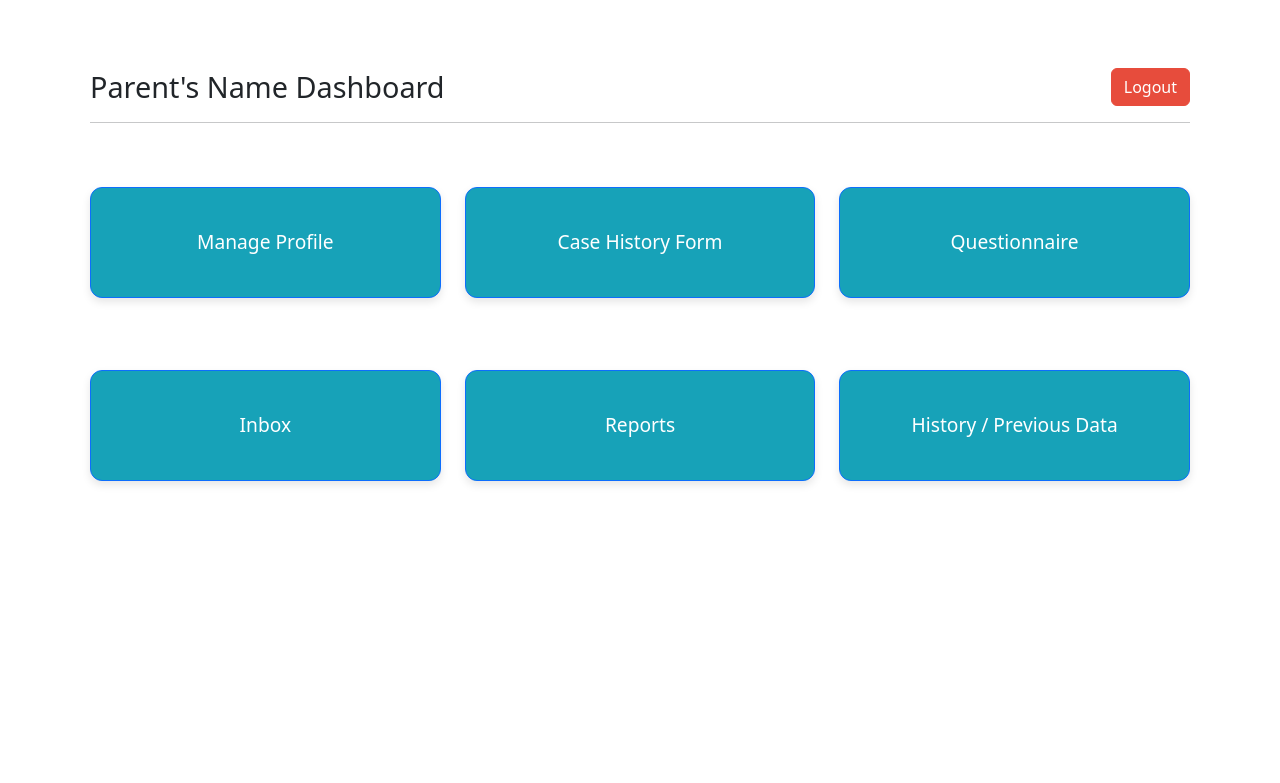
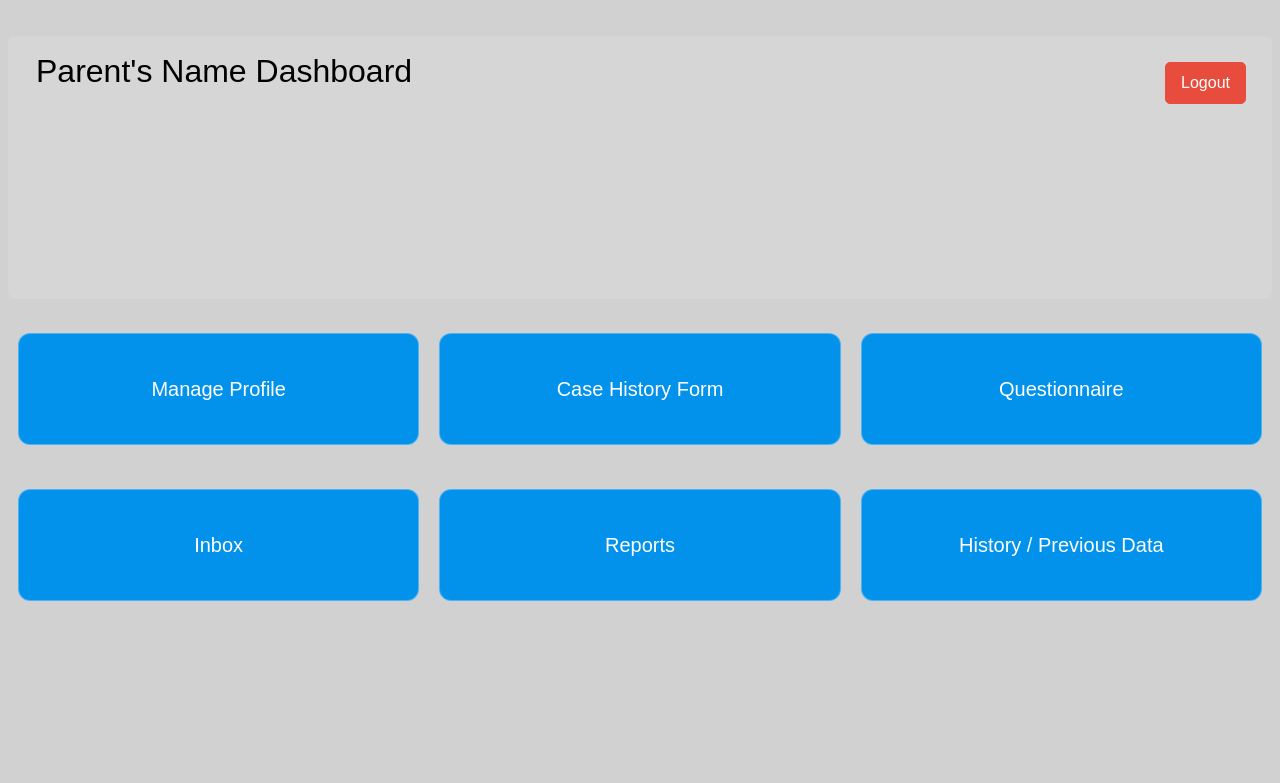
Before and after one commit to praharsha-sri/Autism-Detection, a plain HTML site: page parent_dashboard.html in a window 1280 px wide. Drawn offline with nearby package versions, Linux system fonts and the light colour scheme.

Commit message:
changes in the dashboard of parent

```diff
--- a/dashboard.css
+++ b/dashboard.css
@@ -1,6 +1,26 @@
-/* Container padding */
-.container {
+/* Reset and base styles */
+* {
+    margin: 0;
+    padding: 0;
+    box-sizing: border-box;
+}
+
+body, html {
+    height: 100%;
+    width: 100%;
+    font-family: Arial, sans-serif;
+    overflow: hidden;
+}
+
+/* Container styles */
+.container-fluid {
+    min-height: 100vh;
+    width: 100vw;
     padding: 20px;
+    background-color: #d1d1d1; /* Purple background */
+    color: white;
+    display: flex;
+    flex-direction: column;
 }
 
 /* Header section */
@@ -8,11 +28,10 @@
     display: flex;
     justify-content: space-between;
     align-items: center;
-}
-
-.dashboard-header h2 {
-    font-size: 1.8rem;
-    margin: 0;
+    margin-bottom: 30px;
+    padding: 10px;
+    background-color: rgba(255, 255, 255, 0.1);
+    border-radius: 10px;
 }
 
 /* Username and logout button */
@@ -24,43 +43,54 @@
 .username {
     margin-right: 15px;
     font-weight: bold;
+    color: white;
+}
+
+/* Dashboard buttons styling */
+.row {
+    flex-grow: 1;
+    display: flex;
+    flex-wrap: wrap;
+    align-content: flex-start;
+}
+
+.col-md-4 {
+    width: 33.333%;
+    padding: 10px;
 }
 
 /* Dashboard buttons styling */
 .dashboard-item {
     font-size: 1.2rem;
     text-align: center;
-    padding: 40px; /* Increased height */
+    padding: 40px;
     width: 100%;
+    height: 100%;
     border-radius: 12px;
-    box-shadow: 0 4px 8px rgba(0, 0, 0, 0.1);
-    background-color: #17a2b8; /* Custom button color (teal-like) */
-    color: white;
-    transition: background-color 0.3s ease, transform 0.3s ease;
+    background-color: #0392eb; /* New orange background */
+    color: #ffffff; /* White text for visibility */
+    transition: all 0.3s ease;
+    border: 1px solid rgba(255, 255, 255, 0.3);
+    display: flex;
+    justify-content: center;
+    align-items: center;
+    cursor: pointer;
 }
 
 .dashboard-item:hover {
-    background-color: #138496; /* Darker teal for hover effect */
-    transform: translateY(-3px); /* Slightly raise the button on hover */
-    color: white;
-}
-
-/* Ensure equal spacing */
-.row .col-md-4 {
-    display: flex;
-    justify-content: center;
-    align-items: center;
-}
-
-/* Add some margin to make the layout balanced */
-.mb-4 {
-    margin-bottom: 20px;
+    background-color: #1079e2; /* Lighter orange on hover */
+    color: #ffffff; /* Keep text white */
+    box-shadow: 0 8px 20px rgba(0, 0, 0, 0.15);
 }
 
 /* Logout button styling */
 .btn-danger {
     background-color: #e74c3c;
     border-color: #e74c3c;
+    color: white;
+    padding: 8px 15px;
+    border-radius: 5px;
+    transition: all 0.3s ease;
 }
 
 .btn-danger:hover {
@@ -70,8 +100,21 @@
 
 /* On smaller screens */
 @media (max-width: 768px) {
+    .col-md-4 {
+        width: 100%;
+    }
+
     .dashboard-item {
-        font-size: 1rem;
-        padding: 25px; /* Reduced height for smaller screens */
+        font-size: 0.9rem; /* Even smaller font size on small screens */
+        padding: 20px;
+    }
+
+    .dashboard-header {
+        flex-direction: column;
+        align-items: flex-start;
+    }
+
+    .username-logout {
+        margin-top: 10px;
     }
 }
--- a/parent_dashboard.html
+++ b/parent_dashboard.html
@@ -3,43 +3,38 @@
 <head>
     <meta charset="UTF-8">
     <meta name="viewport" content="width=device-width, initial-scale=1.0">
-    <title>Parents Dashboard</title>
+    <title>Parent's Dashboard</title>
     <link href="https://cdn.jsdelivr.net/npm/bootstrap@5.3.0-alpha1/dist/css/bootstrap.min.css" rel="stylesheet">
-    <link rel="stylesheet" href="dashboard.css"> <!-- Link to external CSS -->
+    <link href="dashboard.css" rel="stylesheet">
 </head>
-<body>
-    <div class="container mt-5">
-        <div class="dashboard-header">
-            <h2>Parent's Name Dashboard</h2>
-            <div class="username-logout">
+<body class="d-flex flex-column">
+    <div class="container-fluid flex-grow-1 d-flex flex-column">
+        <div class="row bg-light bg-opacity-10 rounded-3 p-3 mb-4 mt-3">
+            <div class="col-md-8">
+                <h2 class="text-black">Parent's Name Dashboard</h2>
+            </div>
+            <div class="col-md-4 text-md-end">
                 <button class="btn btn-danger">Logout</button>
             </div>
         </div>
-        <hr>
-        <br>
-        <br>
-        <div class="row">
-            <div class="col-md-4 mb-4">
-                <a href="#" class="dashboard-item btn btn-primary btn-block">Manage Profile</a>
+        <div class="row g-4 flex-grow-1">
+            <div class="col-md-4 col-sm-6">
+                <a href="#" class="dashboard-item btn btn-primary w-100 h-100 d-flex align-items-center justify-content-center fs-5">Manage Profile</a>
             </div>
-            <div class="col-md-4 mb-4">
-                <a href="home_page_parent.html" class="dashboard-item btn btn-primary btn-block">Case History Form</a>
+            <div class="col-md-4 col-sm-6">
+                <a href="home_page_parent.html" class="dashboard-item btn btn-primary w-100 h-100 d-flex align-items-center justify-content-center fs-5">Case History Form</a>
             </div>
-            <div class="col-md-4 mb-4">
-                <a href="Questionnaire_score.html" class="dashboard-item btn btn-primary btn-block">Questionnaire</a>
+            <div class="col-md-4 col-sm-6">
+                <a href="Questionnaire_score.html" class="dashboard-item btn btn-primary w-100 h-100 d-flex align-items-center justify-content-center fs-5">Questionnaire</a>
             </div>
-        </div>
-        <br>
-        <br>
-        <div class="row">
-            <div class="col-md-4 mb-4">
-                <a href="#" class="dashboard-item btn btn-primary btn-block">Inbox</a>
+            <div class="col-md-4 col-sm-6">
+                <a href="#" class="dashboard-item btn btn-primary w-100 h-100 d-flex align-items-center justify-content-center fs-5">Inbox</a>
             </div>
-            <div class="col-md-4 mb-4">
-                <a href="#" class="dashboard-item btn btn-primary btn-block">Reports</a>
+            <div class="col-md-4 col-sm-6">
+                <a href="#" class="dashboard-item btn btn-primary w-100 h-100 d-flex align-items-center justify-content-center fs-5">Reports</a>
             </div>
-            <div class="col-md-4 mb-4">
-                <a href="#" class="dashboard-item btn btn-primary btn-block">History / Previous Data</a>
+            <div class="col-md-4 col-sm-6">
+                <a href="#" class="dashboard-item btn btn-primary w-100 h-100 d-flex align-items-center justify-content-center fs-5">History / Previous Data</a>
             </div>
         </div>
     </div>
```
